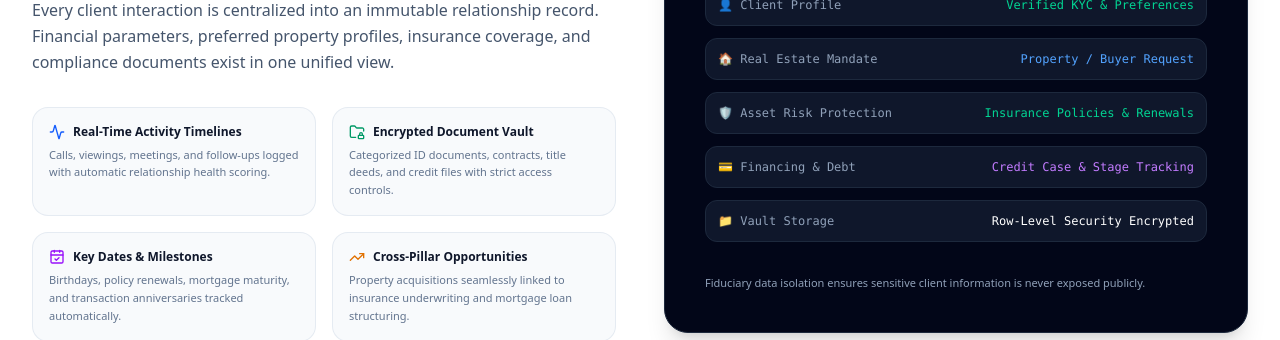
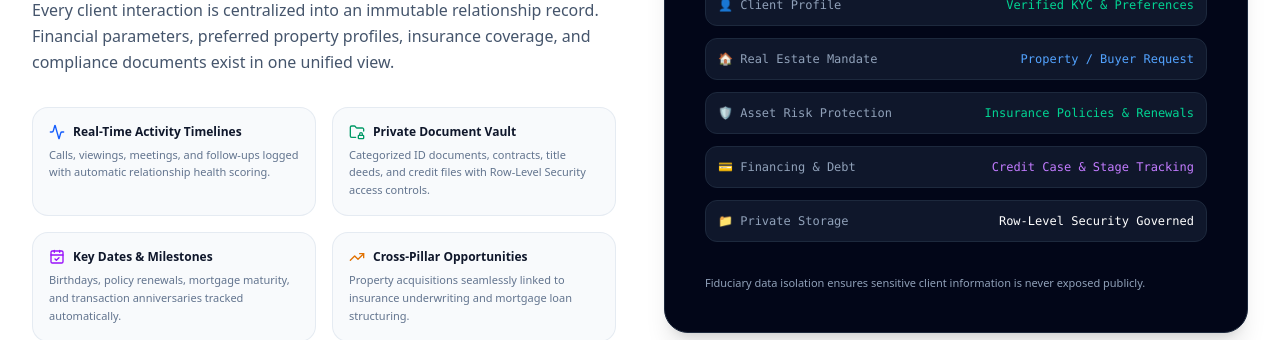
Before and after one commit to myremaxclubcristianv/sales, a Next.js app: page / in a window 1280 px wide. Shown: the part 1780-2120 px from the top of the page. Built offline with nearby package versions, Linux system fonts and the light colour scheme; no server answers; the database is empty.

Commit message:
feat(docs): refine storage wording to private RLS-protected vault

```diff
--- a/src/app/data-protection/page.tsx
+++ b/src/app/data-protection/page.tsx
@@ -65,7 +65,7 @@ export default function DataProtectionNoticePage() {
                 <strong>Buyer Mandate Data:</strong> Search criteria (budget ceilings, target neighborhoods, surface requirements) are stored confidentially. Public listings on the Buyer Requests Board display criteria in an anonymized format without revealing individual or family office identities.
               </li>
               <li>
-                <strong>Seller Representation &amp; Cadastral Records:</strong> Property title deeds, land registry extracts (extrase de carte funciară), and architectural floorplans are maintained in encrypted private document vaults, accessible only to authorized advisors with a direct transaction need.
+                <strong>Seller Representation &amp; Cadastral Records:</strong> Property title deeds, land registry extracts (extrase de carte funciară), and architectural floorplans are maintained in private RLS-protected document storage, accessible only to authorized advisors with a direct transaction need.
               </li>
               <li>
                 <strong>Viewings &amp; Negotiations:</strong> Viewing schedules, attendee identity confirmations, and formal written offer records are logged with immutable timestamps to guarantee transaction transparency and legal enforceability.
--- a/src/app/page.tsx
+++ b/src/app/page.tsx
@@ -259,10 +259,10 @@ export default async function Home() {
                 <div className="p-4 rounded-2xl bg-slate-50 border border-slate-200/80 space-y-1.5">
                   <div className="flex items-center gap-2 text-slate-900 font-bold text-xs">
                     <FolderLock className="w-4 h-4 text-emerald-600" />
-                    <span>Encrypted Document Vault</span>
+                    <span>Private Document Vault</span>
                   </div>
                   <p className="text-[11px] text-slate-500 leading-relaxed">
-                    Categorized ID documents, contracts, title deeds, and credit files with strict access controls.
+                    Categorized ID documents, contracts, title deeds, and credit files with Row-Level Security access controls.
                   </p>
                 </div>
 
@@ -319,8 +319,8 @@ export default async function Home() {
                     <span className="text-purple-400">Credit Case &amp; Stage Tracking</span>
                   </div>
                   <div className="p-3 bg-slate-900 rounded-xl border border-slate-800 flex items-center justify-between">
-                    <span className="text-slate-400">📁 Vault Storage</span>
-                    <span className="text-brand-gold-400">Row-Level Security Encrypted</span>
+                    <span className="text-slate-400">📁 Private Storage</span>
+                    <span className="text-brand-gold-400">Row-Level Security Governed</span>
                   </div>
                 </div>
 
```
